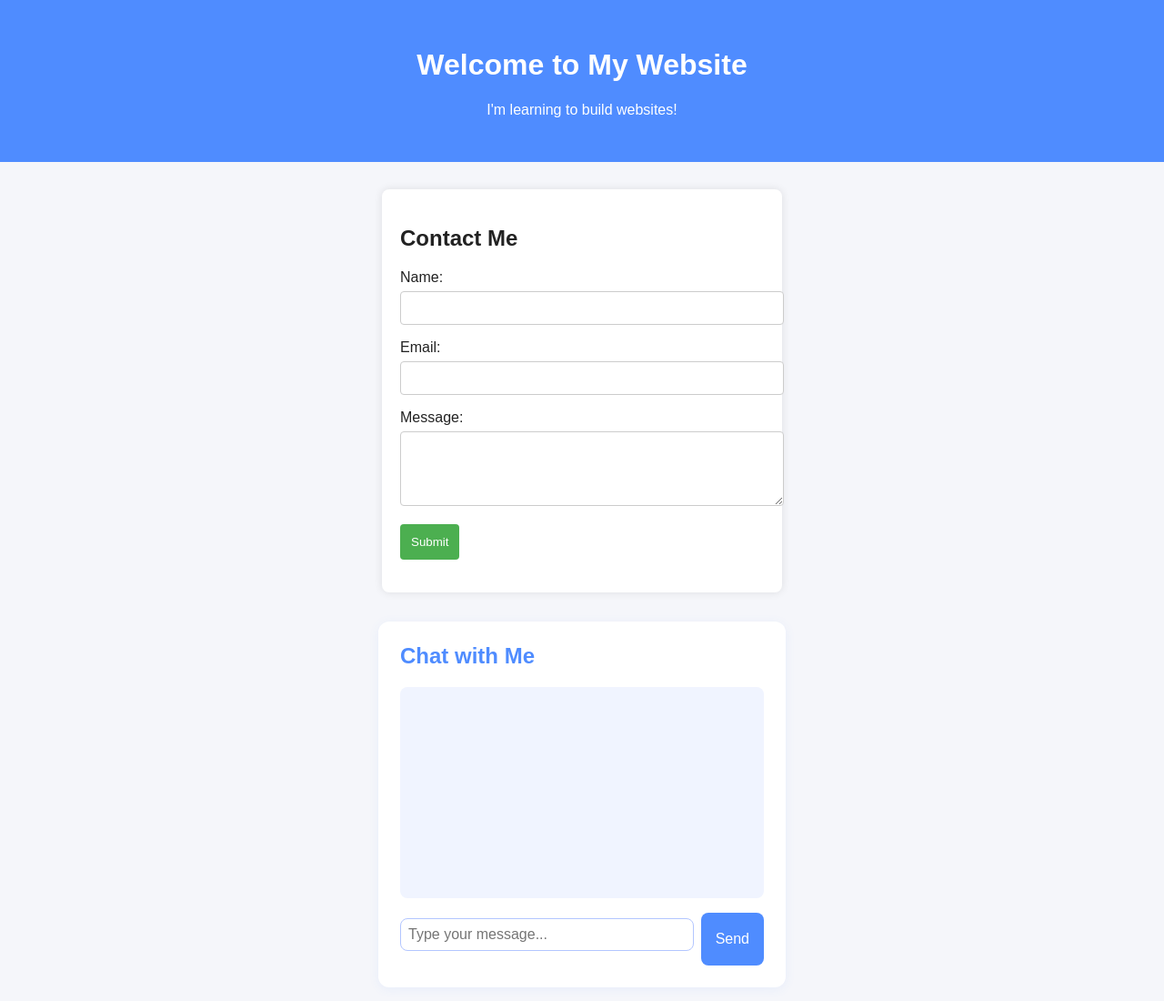
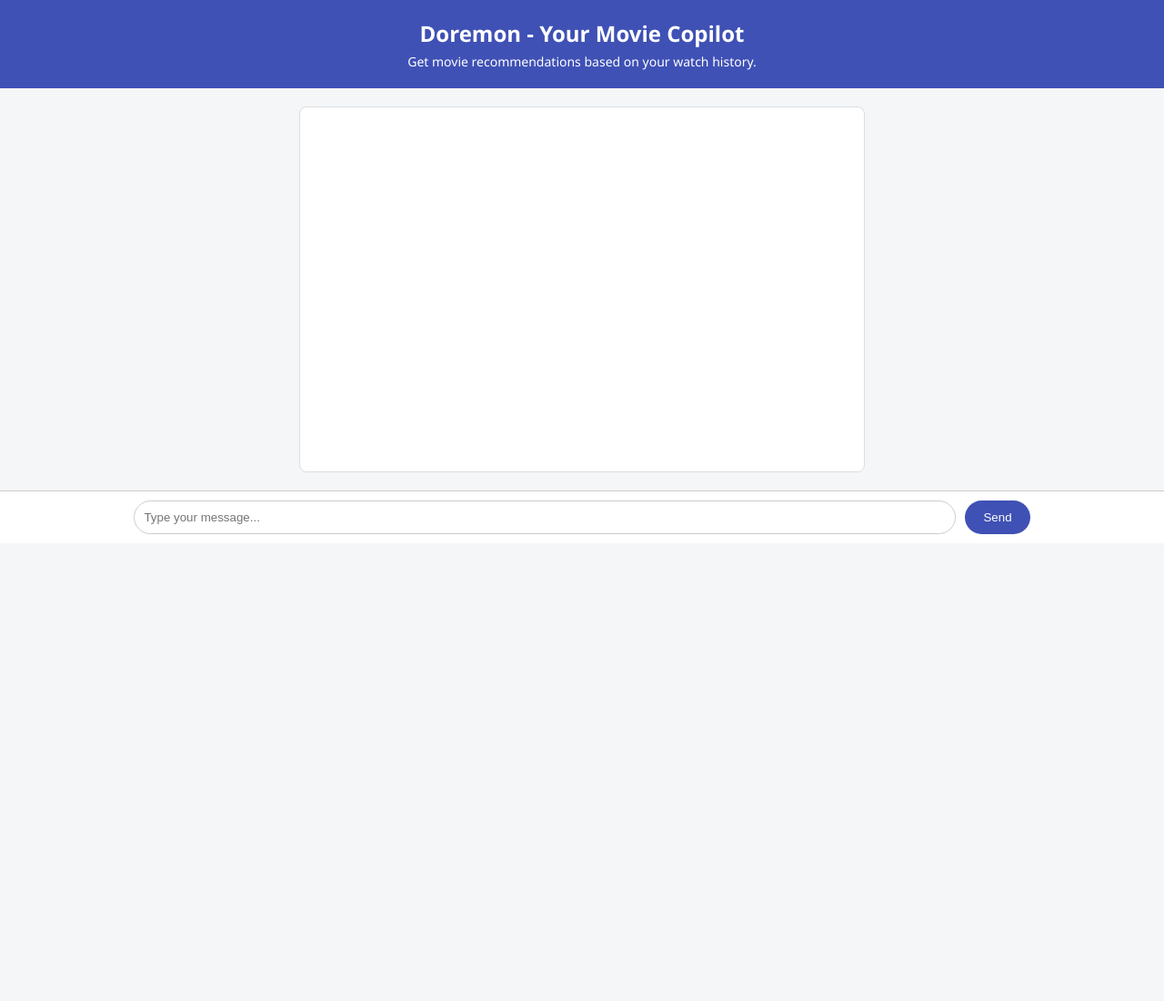
Before and after one commit to doremonden/website_from_0, a plain HTML site: page index.html in a window 1280 px wide. Shown: the whole page at 91% size. After the commit the page ends 800 px from the top, so only its background shows below. Drawn offline with Linux system fonts and the light colour scheme.

Commit message:
Add files via upload

```diff
--- a/index.html
+++ b/index.html
@@ -1,41 +1,25 @@
 <!DOCTYPE html>
 <html lang="en">
 <head>
-  <meta charset="UTF-8">
-  <title>My First Website</title>
-  <link rel="stylesheet" href="style.css">
+  <meta charset="UTF-8" />
+  <meta name="viewport" content="width=device-width, initial-scale=1.0"/>
+  <title>Doremon - Movie Copilot</title>
+  <link rel="stylesheet" href="style.css" />
 </head>
 <body>
   <header>
-    <h1>Welcome to My Website</h1>
-    <p>I'm learning to build websites!</p>
+    <h1>Doremon - Your Movie Copilot</h1>
+    <p>Get movie recommendations based on your watch history.</p>
   </header>
 
-  <section class="lead-form">
-    <h2>Contact Me</h2>
-    <form id="leadForm">
-      <label>Name:</label><br>
-      <input type="text" name="name" required><br>
+  <main class="chat-container" id="chatContainer">
+    <!-- Chat messages will go here -->
+  </main>
 
-      <label>Email:</label><br>
-      <input type="email" name="email" required><br>
-
-      <label>Message:</label><br>
-      <textarea name="message" rows="4" required></textarea><br>
-
-      <button type="submit">Submit</button>
-    </form>
-    <p id="formMessage"></p>
-  </section>
-
-  <section class="chat-ui">
-    <h2>Chat with Me</h2>
-    <div id="chatWindow" class="chat-window"></div>
-    <form id="chatForm" autocomplete="off">
-      <input type="text" id="chatInput" placeholder="Type your message..." required>
-      <button type="submit">Send</button>
-    </form>
-  </section>
+  <form id="chatForm">
+    <input type="text" id="userInput" placeholder="Type your message..." autocomplete="off" required />
+    <button type="submit">Send</button>
+  </form>
 
   <script src="script.js"></script>
 </body>
--- a/script.js
+++ b/script.js
@@ -1,35 +1,33 @@
-document.addEventListener('DOMContentLoaded', function () {
-  const chatForm = document.getElementById('chatForm');
-  const chatInput = document.getElementById('chatInput');
-  const chatWindow = document.getElementById('chatWindow');
+const chatContainer = document.getElementById("chatContainer");
+const chatForm = document.getElementById("chatForm");
+const userInput = document.getElementById("userInput");
 
-  function appendMessage(text, sender = 'user') {
-    const msgDiv = document.createElement('div');
-    msgDiv.className = `message ${sender}`;
-    const bubble = document.createElement('div');
-    bubble.className = `bubble ${sender}`;
-    bubble.textContent = text;
-    msgDiv.appendChild(bubble);
-    chatWindow.appendChild(msgDiv);
-    chatWindow.scrollTop = chatWindow.scrollHeight;
-  }
+function createMessage(text, sender = "bot") {
+  const msg = document.createElement("div");
+  msg.classList.add("message", sender);
 
-  chatForm.addEventListener('submit', function (e) {
-    e.preventDefault();
-    const userMsg = chatInput.value.trim();
-    if (!userMsg) return;
-    appendMessage(userMsg, 'user');
-    chatInput.value = '';
+  const timestamp = new Date().toLocaleTimeString([], { hour: '2-digit', minute: '2-digit' });
 
-    // Simple bot reply
-    setTimeout(() => {
-      appendMessage("Thanks for your message! (This is a demo bot.)", 'bot');
-    }, 600);
-  });
+  msg.innerHTML = `
+    <div>${text}</div>
+    <div class="timestamp">${timestamp}</div>
+  `;
+  chatContainer.appendChild(msg);
+  chatContainer.scrollTop = chatContainer.scrollHeight;
+}
+
+chatForm.addEventListener("submit", function (e) {
+  e.preventDefault();
+  const userMsg = userInput.value.trim();
+  if (!userMsg) return;
+
+  createMessage(userMsg, "user");
+
+  // Simulate bot response (replace this later with API call)
+  setTimeout(() => {
+    const reply = `You liked "${userMsg}"? Try watching "Interstellar" next! 🎬`;
+    createMessage(reply, "bot");
+  }, 1000);
+
+  userInput.value = "";
 });
-
-document.getElementById('leadForm').addEventListener('submit', function(event) {
-  event.preventDefault();
-  document.getElementById('formMessage').textContent = "Thanks! We'll get in touch soon.";
-  this.reset(); // Clear form
-});
--- a/style.css
+++ b/style.css
@@ -1,127 +1,86 @@
 body {
-  font-family: Arial, sans-serif;
-  background: #f5f6fa;
-  color: #222;
+  font-family: 'Segoe UI', sans-serif;
   margin: 0;
   padding: 0;
+  background-color: #f4f6f8;
 }
 
 header {
-  background: #4f8cff;
-  color: #fff;
-  padding: 2rem 0;
+  background-color: #3f51b5;
+  color: white;
+  padding: 20px;
   text-align: center;
 }
 
-.lead-form {
-  background-color: white;
-  padding: 20px;
-  margin: 30px auto;
-  width: 90%;
-  max-width: 400px;
-  border-radius: 8px;
-  box-shadow: 0 0 10px rgba(0,0,0,0.1);
+header h1 {
+  margin: 0;
+  font-size: 24px;
 }
 
-input, textarea {
-  width: 100%;
-  padding: 10px;
-  margin-top: 6px;
-  margin-bottom: 16px;
-  border: 1px solid #ccc;
-  border-radius: 4px;
+header p {
+  margin: 5px 0 0;
+  font-size: 14px;
 }
 
-button {
-  background-color: #4CAF50;
-  color: white;
-  padding: 12px;
-  border: none;
-  border-radius: 4px;
-  cursor: pointer;
-}
-
-.chat-ui {
-  max-width: 400px;
-  margin: 2rem auto;
-  background: #fff;
-  border-radius: 12px;
-  box-shadow: 0 2px 12px rgba(79,140,255,0.08);
-  padding: 1.5rem;
-}
-
-.chat-ui h2 {
-  margin-top: 0;
-  color: #4f8cff;
-}
-
-.chat-window {
-  background: #f0f4ff;
+.chat-container {
+  max-width: 600px;
+  margin: 20px auto;
+  padding: 0 10px;
+  height: 400px;
+  overflow-y: auto;
+  border: 1px solid #ddd;
   border-radius: 8px;
-  min-height: 200px;
-  max-height: 300px;
-  overflow-y: auto;
-  padding: 1rem;
-  margin-bottom: 1rem;
-  font-size: 1rem;
+  background: white;
 }
 
 .message {
-  margin-bottom: 0.75rem;
-  display: flex;
-  flex-direction: column;
+  margin: 10px 0;
+  padding: 10px;
+  border-radius: 10px;
+  max-width: 70%;
+  position: relative;
 }
 
 .message.user {
-  align-items: flex-end;
+  background-color: #e0f7fa;
+  align-self: flex-end;
+  margin-left: auto;
+  text-align: right;
 }
 
 .message.bot {
-  align-items: flex-start;
+  background-color: #ffe0b2;
+  margin-right: auto;
+  text-align: left;
 }
 
-.bubble {
-  display: inline-block;
-  padding: 0.5rem 1rem;
-  border-radius: 16px;
-  max-width: 80%;
-  word-break: break-word;
+.timestamp {
+  font-size: 10px;
+  color: #666;
+  margin-top: 5px;
 }
 
-.bubble.user {
-  background: #4f8cff;
-  color: #fff;
+form {
+  display: flex;
+  justify-content: center;
+  padding: 10px;
+  border-top: 1px solid #ccc;
+  background: #fff;
 }
 
-.bubble.bot {
-  background: #e0eaff;
-  color: #222;
+form input {
+  width: 70%;
+  padding: 10px;
+  border: 1px solid #ccc;
+  border-radius: 20px;
+  margin-right: 10px;
 }
 
-#chatForm {
-  display: flex;
-  gap: 0.5rem;
+form button {
+  padding: 10px 20px;
+  border: none;
+  background-color: #3f51b5;
+  color: white;
+  border-radius: 20px;
+  cursor: pointer;
 }
-
-#chatInput {
-  flex: 1;
-  padding: 0.5rem;
-  border-radius: 8px;
-  border: 1px solid #b3c6ff;
-  font-size: 1rem;
-}
-
-#chatForm button {
-  background: #4f8cff;
-  color: #fff;
-  border: none;
-  border-radius: 8px;
-  padding: 0.5rem 1rem;
-  font-size: 1rem;
-  cursor: pointer;
-  transition: background 0.2s;
-}
-
-#chatForm button:hover {
-  background: #2563eb;
-}
```
